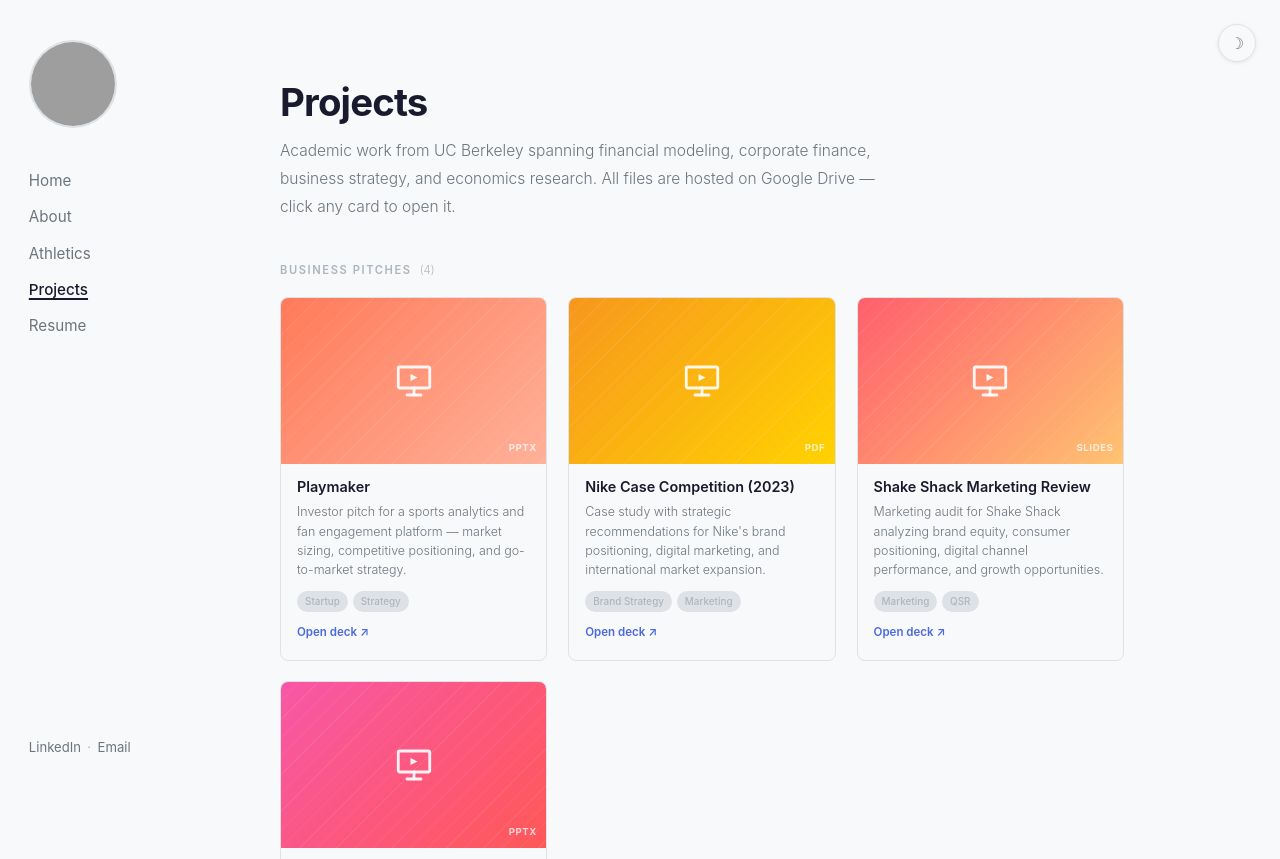
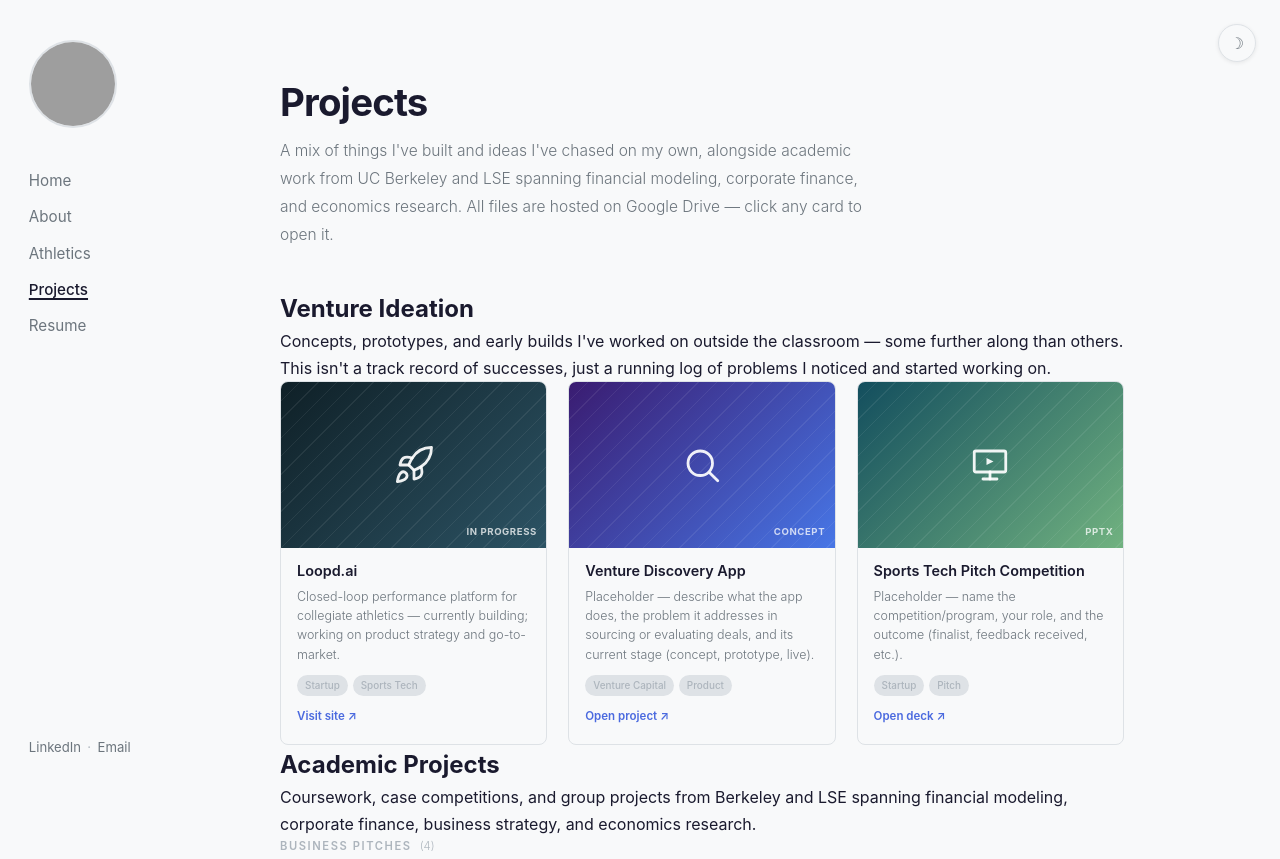
Before and after one commit to lukebuddie/lukebuddie.github.io, a plain HTML site: page projects.html in a window 1280 px wide. Shown: the top 859 px of the page. Drawn offline with Linux system fonts and the light colour scheme; grey boxes are pictures that could not be loaded.

Commit message:
Add Venture Ideation section
Updated project introduction and added new project sections for Venture Ideation and Academic Projects.

```diff
--- a/projects.html
+++ b/projects.html
@@ -42,8 +42,66 @@
     <h1 class="page-headline" style="margin-bottom:0.8rem;">Projects</h1>
 
     <div class="projects-intro">
-        <p>Academic work from UC Berkeley spanning financial modeling, corporate finance, business strategy, and economics research. All files are hosted on Google Drive — click any card to open it.</p>
+        <p>A mix of things I've built and ideas I've chased on my own, alongside academic work from UC Berkeley and LSE spanning financial modeling, corporate finance, and economics research. All files are hosted on Google Drive — click any card to open it.</p>
     </div>
+
+    <!-- ============ VENTURE IDEATION ============ -->
+    <div class="project-section">
+        <div class="project-section-header">
+            <h2 class="project-section-title">Venture Ideation</h2>
+        </div>
+        <p class="project-section-blurb">Concepts, prototypes, and early builds I've worked on outside the classroom — some further along than others. This isn't a track record of successes, just a running log of problems I noticed and started working on.</p>
+
+        <div class="project-grid">
+
+            <a href="https://loopd.ai" class="project-card" target="_blank" rel="noopener">
+                <div class="project-cover" style="background:linear-gradient(135deg,#0F2027,#2C5364);">
+                    <svg viewBox="0 0 24 24" fill="none" stroke="currentColor" stroke-width="1.6" stroke-linecap="round" stroke-linejoin="round"><path d="M4.5 16.5c-1.5 1.26-2 5-2 5s3.74-.5 5-2c.71-.84.7-2.13-.09-2.91a2.18 2.18 0 0 0-2.91-.09z"/><path d="M12 15l-3-3a22 22 0 0 1 2-3.95A12.88 12.88 0 0 1 22 2c0 2.72-.78 7.5-6 11a22.35 22.35 0 0 1-4 2z"/><path d="M9 12H4s.55-3.03 2-4c1.62-1.08 5 0 5 0"/><path d="M12 15v5s3.03-.55 4-2c1.08-1.62 0-5 0-5"/></svg>
+                    <span class="cover-ext">IN PROGRESS</span>
+                </div>
+                <div class="project-card-body">
+                    <h3>Loopd.ai</h3>
+                    <p>Closed-loop performance platform for collegiate athletics — currently building; working on product strategy and go-to-market.</p>
+                    <div class="project-tags"><span>Startup</span><span>Sports Tech</span></div>
+                    <div class="project-card-open">Visit site ↗</div>
+                </div>
+            </a>
+
+            <a href="#" class="project-card" target="_blank" rel="noopener">
+                <div class="project-cover" style="background:linear-gradient(135deg,#3A1C71,#4776E6);">
+                    <svg viewBox="0 0 24 24" fill="none" stroke="currentColor" stroke-width="1.6" stroke-linecap="round" stroke-linejoin="round"><circle cx="11" cy="11" r="7"/><line x1="21" y1="21" x2="16.65" y2="16.65"/></svg>
+                    <span class="cover-ext">CONCEPT</span>
+                </div>
+                <div class="project-card-body">
+                    <h3>Venture Discovery App</h3>
+                    <p>Placeholder — describe what the app does, the problem it addresses in sourcing or evaluating deals, and its current stage (concept, prototype, live).</p>
+                    <div class="project-tags"><span>Venture Capital</span><span>Product</span></div>
+                    <div class="project-card-open">Open project ↗</div>
+                </div>
+            </a>
+
+            <a href="#" class="project-card" target="_blank" rel="noopener">
+                <div class="project-cover" style="background:linear-gradient(135deg,#134E5E,#71B280);">
+                    <svg viewBox="0 0 24 24" fill="none" stroke="currentColor" stroke-width="1.6" stroke-linecap="round" stroke-linejoin="round"><rect x="3" y="4" width="18" height="12" rx="1"/><line x1="8" y1="20" x2="16" y2="20"/><line x1="12" y1="16" x2="12" y2="20"/><polygon points="10,8 10,12 14,10" fill="currentColor" stroke="none"/></svg>
+                    <span class="cover-ext">PPTX</span>
+                </div>
+                <div class="project-card-body">
+                    <h3>Sports Tech Pitch Competition</h3>
+                    <p>Placeholder — name the competition/program, your role, and the outcome (finalist, feedback received, etc.).</p>
+                    <div class="project-tags"><span>Startup</span><span>Pitch</span></div>
+                    <div class="project-card-open">Open deck ↗</div>
+                </div>
+            </a>
+
+        </div>
+    </div>
+
+    <!-- ============ ACADEMIC PROJECTS ============ -->
+    <div class="project-section">
+        <div class="project-section-header">
+            <h2 class="project-section-title">Academic Projects</h2>
+        </div>
+        <p class="project-section-blurb">Coursework, case competitions, and group projects from Berkeley and LSE spanning financial modeling, corporate finance, business strategy, and economics research.</p>
 
     <!-- Business Pitches -->
     <div class="project-category">
@@ -341,6 +399,8 @@
         </div>
     </div>
 
+    </div>
+
     <p class="page-footer">© 2026 Luke Buddie · Berkeley, CA</p>
 </main>
 
```
